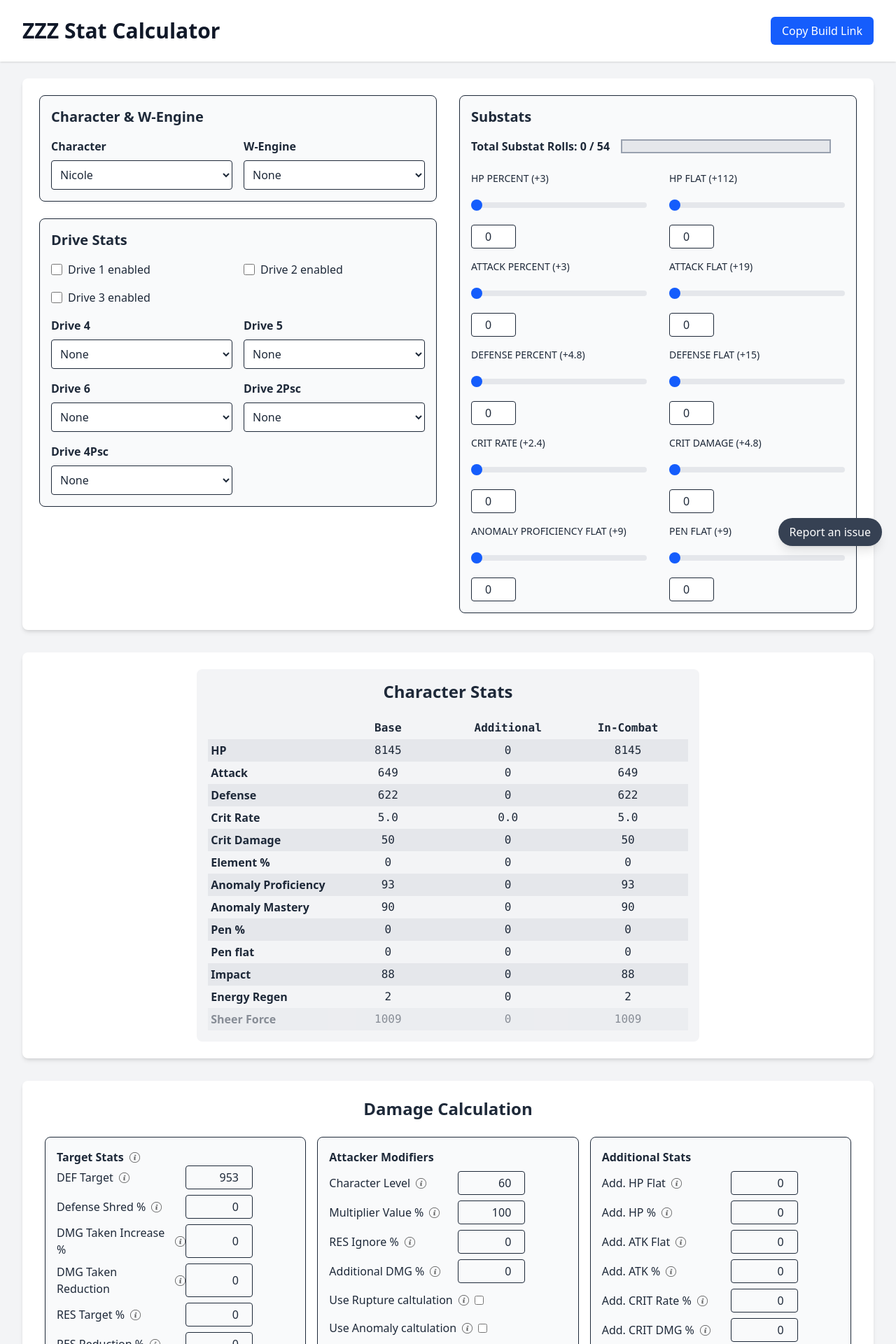
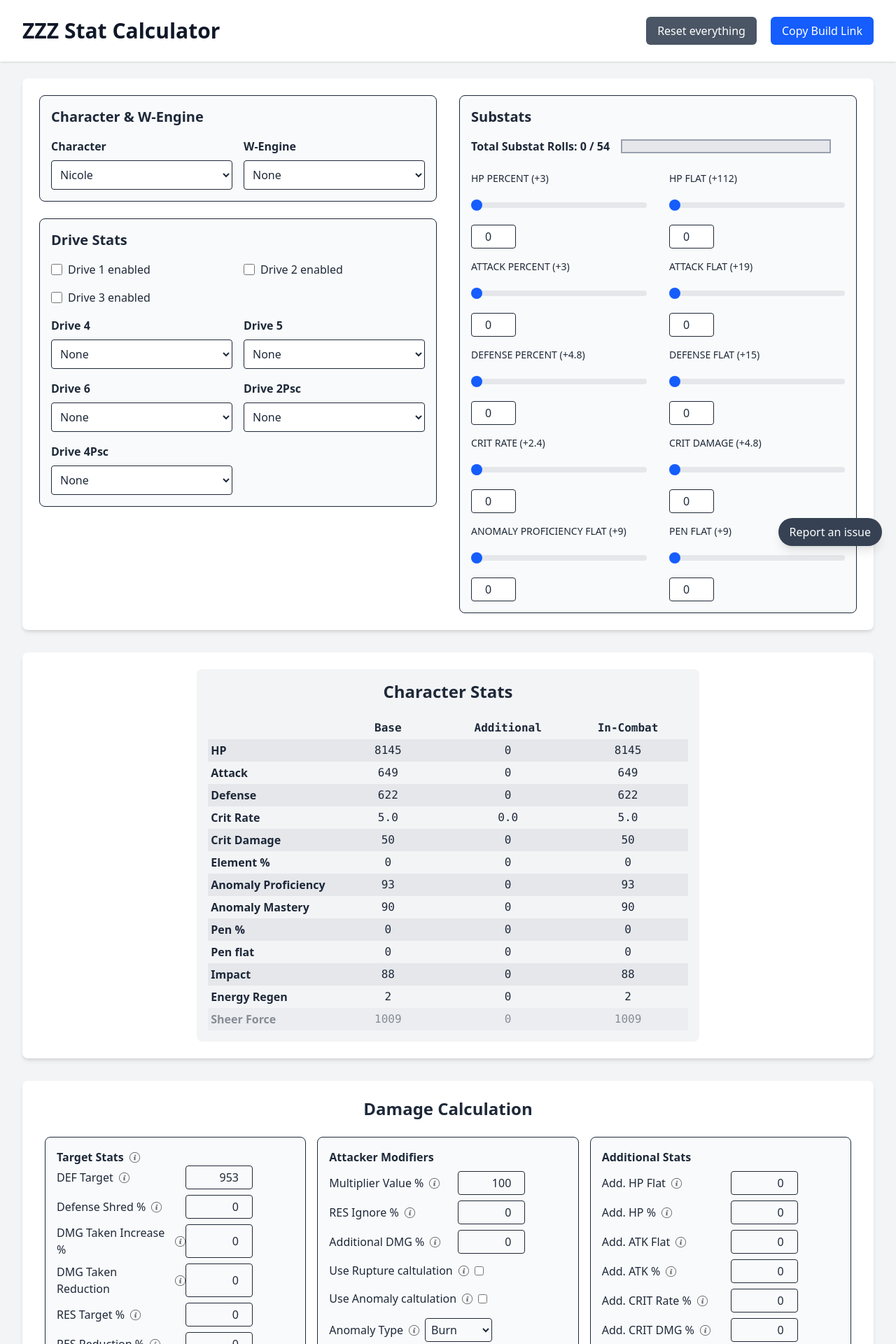
Before and after one commit to gigachadthegreat/zzzstatcalculator, a React (Vite) app: page / in a window 1280 px wide. Shown: the top 1920 px of the page at 70% size. Built offline with nearby package versions, Linux system fonts and the light colour scheme.

Commit message:
feat: adds reset everthing button feat: makes stun percenatege based removes character level as input

```diff
--- a/src/App.tsx
+++ b/src/App.tsx
@@ -42,7 +42,7 @@
             if (settings.additionalElementPercent != null) setAdditionalElementPercent(settings.additionalElementPercent);
             if (settings.additionalSheerFlat != null) setAdditionalSheerFlat(settings.additionalSheerFlat);
             if (settings.additionalSheerPercent != null) setAdditionalSheerPercent(settings.additionalSheerPercent);
-            if (settings.characterLevel != null) setCharacterLevel(settings.characterLevel);
+            // if (settings.characterLevel != null) setCharacterLevel(settings.characterLevel);
 
             setCalculatedStats(
                 calculateStats(
@@ -101,7 +101,7 @@
     const [additionalDmgBonusMultiplierAttacker, setAdditionalDmgBonusMultiplierAttacker] = useState(0);
     const [critMode, setCritMode] = useState<"avg" | "crit" | "noCrit">("avg");
     const [multiplierValue, setMultiplierValue] = useState<number>(100);
-    const [isRupture, setIsRupture] = useState<boolean>(getCharacterFromName(characterName, Characters).speciality == "ANOMALY");
+    const [isRupture, setIsRupture] = useState<boolean>(getCharacterFromName(characterName, Characters).speciality == "RUPTURE");
     const [isAnomaly, setIsAnomaly] = useState<boolean>(getCharacterFromName(characterName, Characters).speciality == "ANOMALY");
     const [anomalyType, setAnomalyType] = useState<keyof typeof AnomalyMultipliers>("Burn");
     const [additionalHpFlat, setAdditionalHpFlat] = useState(0);
@@ -115,7 +115,7 @@
     const [additionalElementPercent, setAdditionalElementPercent] = useState(0);
     const [additionalSheerFlat, setAdditionalSheerFlat] = useState(0);
     const [additionalSheerPercent, setAdditionalSheerPercent] = useState(0);
-    const [characterLevel, setCharacterLevel] = useState(60);
+    // const [characterLevel, setCharacterLevel] = useState(60);
 
     const [additionalStats, setAdditionalStats] = useState<Stats>({
         HP_FLAT: 0,
@@ -225,13 +225,99 @@
         });
     };
 
+    const resetEveryState = () => {
+        const newCharacterName = Characters[0].name;
+        const newWengineName = "None";
+        const newSelectedDrives = {
+            drive1Enabled: false,
+            drive2Enabled: false,
+            drive3Enabled: false,
+            drive4: StatType.NONE,
+            drive5: StatType.NONE,
+            drive6: StatType.NONE,
+            drive2psc: StatType.NONE,
+            drive4psc: StatType.NONE,
+        };
+        const newSelectedSubstats = {
+            HP_PERCENT: 0,
+            HP_FLAT: 0,
+            ATTACK_PERCENT: 0,
+            ATTACK_FLAT: 0,
+            DEFENSE_PERCENT: 0,
+            DEFENSE_FLAT: 0,
+            CRIT_RATE: 0,
+            CRIT_DAMAGE: 0,
+            ANOMALY_PROFICIENCY_FLAT: 0,
+            PEN_FLAT: 0,
+        };
+
+        setCharacterName(newCharacterName);
+        setWengineName(newWengineName);
+        setSelectedDrives(newSelectedDrives);
+
+        setSelectedSubstats(newSelectedSubstats);
+
+        // Damage Calculator State
+        setDefTarget(953);
+        setResTarget(0);
+        setResReductionTarget(0);
+        setDmgTakenIncrease(0);
+        setDmgTakenReduction(0);
+        setDefenseShred(0);
+        setStunMultiplier(100);
+        setResIgnore(0);
+        setAdditionalDmgBonusMultiplierAttacker(0);
+        setCritMode("avg");
+        setMultiplierValue(100);
+        setIsRupture(getCharacterFromName(newCharacterName, Characters).speciality == "RUPTURE");
+        setIsAnomaly(getWengineFromName(newWengineName, Wengines).speciality == "ANOMALY");
+        setAnomalyType("Burn");
+        setAdditionalHpFlat(0);
+        setAdditionalHpPercent(0);
+        setAdditionalAttackFlat(0);
+        setAdditionalAttackPercent(0);
+        setAdditionalPenPercent(0);
+        setAdditionalPenFlat(0);
+        setAdditionalCritRate(0);
+        setAdditionalCritDamage(0);
+        setAdditionalElementPercent(0);
+        setAdditionalSheerFlat(0);
+        setAdditionalSheerPercent(0);
+
+        setCalculatedStats(
+            calculateStats(
+                getCharacterFromName(newCharacterName, Characters),
+                getWengineFromName(newWengineName, Wengines),
+                newSelectedDrives,
+                newSelectedSubstats
+            )
+        );
+
+        const newUrl = window.location.origin + window.location.pathname + window.location.hash;
+
+        // 2. Use the History API to update the URL
+        // - null: The state object (can be any data you want to associate with the history entry)
+        // - '': The title (most browsers ignore this, so an empty string is common)
+        // - newUrl: The new URL to display in the address bar
+        window.history.replaceState(null, "", newUrl);
+    };
+
     return (
         <div className="min-h-screen bg-gray-100 text-gray-800">
             <header className="bg-white shadow">
                 <div className="max-w-7xl mx-auto py-6 px-4 sm:px-6 lg:px-8 flex justify-between items-center">
                     <h1 className="text-3xl font-bold text-gray-900">ZZZ Stat Calculator</h1>
+
+                    <div className="space-x-5">
                         <button
-                        className="px-4 py-2 bg-blue-600 text-white rounded-md hover:bg-blue-700 focus:outline-none focus:ring-2 focus:ring-offset-2 focus:ring-blue-500 transition-colors"
+                            className="right-5 cursor-pointer px-4 py-2 bg-gray-600 text-white rounded-md hover:bg-gray-700 focus:outline-none focus:ring-2 focus:ring-offset-2 focus:ring-gray-500 transition-colors"
+                            onClick={() => resetEveryState()}
+                        >
+                            Reset everything
+                        </button>
+
+                        <button
+                            className="cursor-pointer px-4 py-2 bg-blue-600 text-white rounded-md hover:bg-blue-700 focus:outline-none focus:ring-2 focus:ring-offset-2 focus:ring-blue-500 transition-colors"
                             onClick={() =>
                                 navigator.clipboard.writeText(
                                     getParameterizedStatsAsUrl(
@@ -263,14 +349,15 @@
                                         additionalCritDamage,
                                         additionalElementPercent,
                                         additionalSheerFlat,
-                                    additionalSheerPercent,
-                                    characterLevel
+                                        additionalSheerPercent
+                                        // characterLevel
                                     )
                                 )
                             }
                         >
                             Copy Build Link
                         </button>
+                    </div>
                 </div>
             </header>
             <main className="max-w-7xl mx-auto py-6 sm:px-6 lg:px-8">
@@ -356,13 +443,16 @@
                             setAdditionalSheerFlat={(value) => setAdditionalSheerFlat(value)}
                             additionalSheerPercent={additionalSheerPercent}
                             setAdditionalSheerPercent={(value) => setAdditionalSheerPercent(value)}
-                            characterLevel={characterLevel}
-                            setCharacterLevel={(value) => setCharacterLevel(value)}
+                            // characterLevel={characterLevel}
+                            // setCharacterLevel={(value) => setCharacterLevel(value)}
                         />
                     </div>
                 </div>
             </main>
-            <div className="fixed bottom-5 right-5 cursor-pointer rounded-full bg-gray-700 px-4 py-2 text-white shadow-lg transition-colors hover:bg-gray-800" onClick={() => window.open("https://github.com/gigachadthegreat/zzzstatcalculator/issues")}>
+            <div
+                className="fixed bottom-5 right-5 cursor-pointer rounded-full bg-gray-700 px-4 py-2 text-white shadow-lg transition-colors hover:bg-gray-800"
+                onClick={() => window.open("https://github.com/gigachadthegreat/zzzstatcalculator/issues")}
+            >
                 Report an issue
             </div>
         </div>
--- a/src/components/DamageCalculator.tsx
+++ b/src/components/DamageCalculator.tsx
@@ -83,8 +83,8 @@
     additionalSheerPercent,
     setAdditionalSheerPercent,
 
-    characterLevel,
-    setCharacterLevel,
+    // characterLevel,
+    // setCharacterLevel,
 }: {
     calculatedStats: Stats | null;
     characterName: string;
@@ -164,8 +164,8 @@
     additionalSheerPercent: number;
     setAdditionalSheerPercent: (value: number) => void;
 
-    characterLevel: number;
-    setCharacterLevel: (value: number) => void;
+    // characterLevel: number;
+    // setCharacterLevel: (value: number) => void;
 }) {
     // Character Stats
     const modifiedStats: Stats | null = calculatedStats
@@ -217,7 +217,7 @@
     };
 
     const calculateAnomalyLevelMultiplier = () => {
-        return 1 + (1 / 59) * (characterLevel - 1);
+        return 1 + (1 / 59) * (60 - 1);
     };
 
     const calculateBaseDamage = () => {
@@ -254,7 +254,7 @@
             return 1;
         }
 
-        const levelFactor = levelFactorAttacker[characterLevel - 1];
+        const levelFactor = levelFactorAttacker[60 - 1];
         const finalDef = Math.max(
             defTarget * (1 - defenseShred / 100) * (1 - (modifiedStats!.PEN_PERCENT ?? 0) / 100) - (modifiedStats!.PEN_FLAT ?? 0),
             0
@@ -276,6 +276,7 @@
     } else {
         calculatedDamage = modifiedStats ? calculateDamageDealt() : 0;
     }
+    console.log(calculatedDamage)
 
     return (
         <div className="">
@@ -355,14 +356,14 @@
                 </div>
                 <div className="w-screen mx-2 p-4 border rounded-lg bg-gray-50">
                     <h3 className="font-bold mb-2">Attacker Modifiers</h3>
-                    <div className="flex items-center gap-2 mb-2">
+                    {/* <div className="flex items-center gap-2 mb-2">
                         <LabelWithTextInput
                             labelText="Character Level"
                             infoText="The level of the attacking character. Affects Defense and Anomaly calculations."
                             onInputChange={(value) => setCharacterLevel(Number(value))}
                             inputValue={characterLevel}
                         />
-                    </div>
+                    </div> */}
                     <div className="flex items-center gap-2 mb-2">
                         <LabelWithTextInput
                             labelText="Multiplier Value %"
--- a/src/lib/Utility.ts
+++ b/src/lib/Utility.ts
@@ -62,7 +62,7 @@
     additionalElementPercent: number,
     additionalSheerFlat: number,
     additionalSheerPercent: number,
-    characterLevel: number
+    // characterLevel: number
 ) => {
     const params = new URLSearchParams();
     params.set("characterName", characterName);
@@ -94,7 +94,7 @@
     params.set("additionalElementPercent", additionalElementPercent.toString());
     params.set("additionalSheerFlat", additionalSheerFlat.toString());
     params.set("additionalSheerPercent", additionalSheerPercent.toString());
-    params.set("characterLevel", characterLevel.toString());
+    // params.set("characterLevel", characterLevel.toString());
 
     return `${window.location.origin}${window.location.pathname}?${params.toString()}`;
 };
@@ -154,7 +154,7 @@
     settings.additionalElementPercent = parseParam("additionalElementPercent", "number");
     settings.additionalSheerFlat = parseParam("additionalSheerFlat", "number");
     settings.additionalSheerPercent = parseParam("additionalSheerPercent", "number");
-    settings.characterLevel = parseParam("characterLevel", "number");
+    // settings.characterLevel = parseParam("characterLevel", "number");
 
     // Filter out null values so we only return settings that were present in the URL
     return Object.fromEntries(Object.entries(settings).filter(([, value]) => value !== null));
```
Lines whose indentation alone changed are shown as unchanged.
